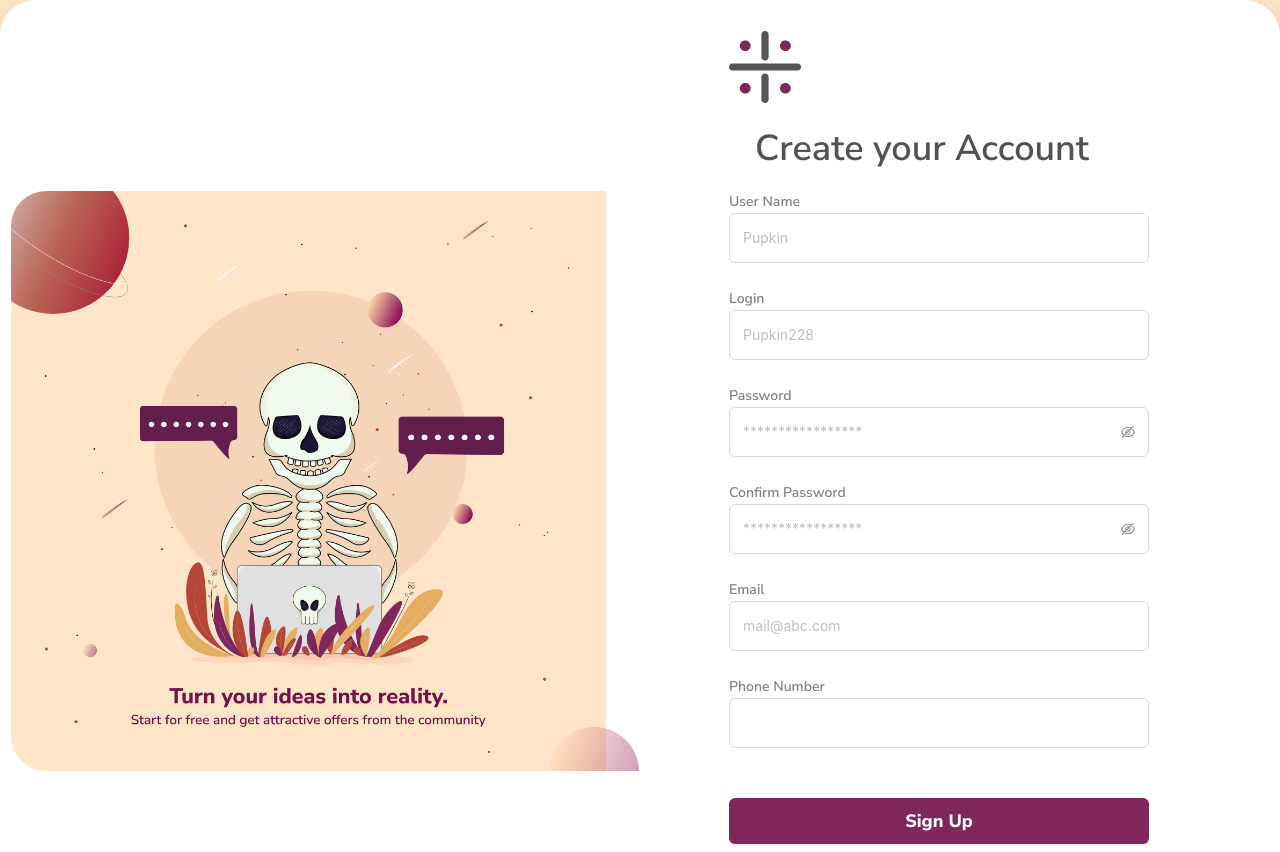
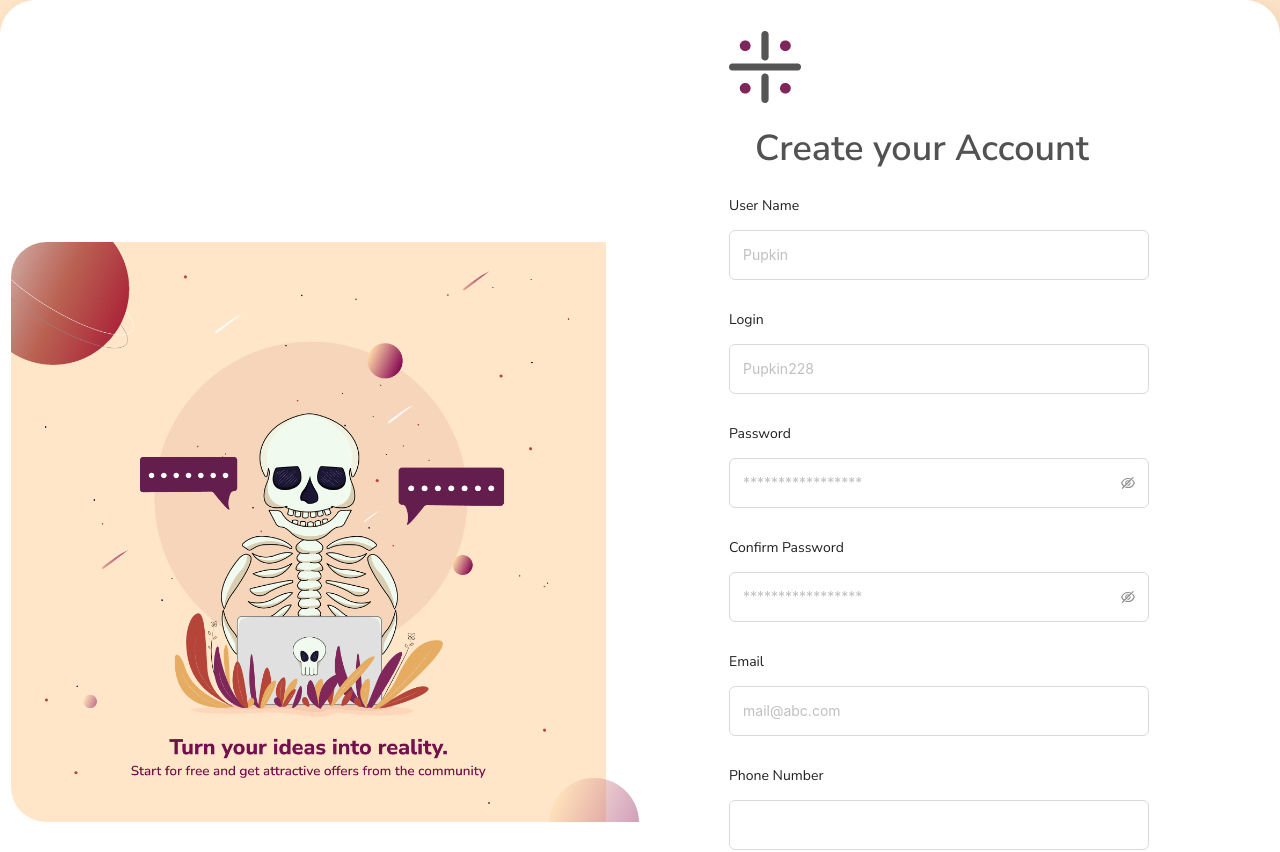
Before and after one commit to andrey231800/CRM-System, a React (Vite) app: page /auth/registration in a window 1280 px wide. Shown: the top 852 px of the page. Built offline with nearby package versions, Linux system fonts and the light colour scheme.

Commit message:
fix(ED-67) правки ревью

```diff
--- a/src/App.tsx
+++ b/src/App.tsx
@@ -1,13 +1,11 @@
 import { BrowserRouter } from "react-router"
 import AppRoutes from "./routes/AppRoutes"
-import AppModal from "./components/AppModal/AppModal"
 
 const App : React.FC = () => {
 
   return (
      <BrowserRouter>
       <AppRoutes/>
-      <AppModal/>
      </BrowserRouter>
 
   )
--- a/src/components/AppModal/AppModal.tsx
+++ b/src/components/AppModal/AppModal.tsx
@@ -2,7 +2,7 @@ import { Button, Modal } from 'antd';
 import { modalActions } from '../../store/slices/modalSlice';
 import { useDispatch, useSelector } from 'react-redux';
 import { RootState } from '../../store/store';
-import { Link } from 'react-router';
+import { Link, Outlet } from 'react-router';
 
 const AppModal = () => {
 
@@ -41,7 +41,9 @@ const AppModal = () => {
                     {content}
                 </span>
             </Modal>
+            <Outlet/>
         </div>
+
     );
 };
 
--- a/src/components/Auth/AuthForm/AuthForm.tsx
+++ b/src/components/Auth/AuthForm/AuthForm.tsx
@@ -62,12 +62,16 @@ const AuthForm: React.FC = () => {
                     className={styles.form}
                     onFinish={onFinish}
                     form={form}
+                    style={{ maxWidth: "500px"}}
                 >
-                    <Text strong className={styles.label}>
-                        Login
-                    </Text>
+
                     <Form.Item
                         name="login"
+                        label="Password"
+                        required={false}
+                        className={styles.label}
+                        wrapperCol={{span: 24}}
+                        labelCol={{span: 24}}
                         rules={[
                             { required: true, message: "Please enter your login!", whitespace: true},
                             {min: 2, message: 'Login must be more than 1 symbol!'},
@@ -82,11 +86,13 @@ const AuthForm: React.FC = () => {
                         />
                     </Form.Item>
 
-                    <Text strong className={styles.label}>
-                        Password
-                    </Text>
                     <Form.Item
                         name="password"
+                        label="Password"
+                        required={false}
+                        className={styles.label}
+                        wrapperCol={{span: 24}}
+                        labelCol={{span: 24}}
                         rules={[
                             { required: true, message: "Please enter your password!" },
                             {min: 6, message: 'Minimum symbols for password - 6'},
--- a/src/components/Auth/AuthLayout/AuthLayout.tsx
+++ b/src/components/Auth/AuthImageComponent/AuthImageComponent.tsx
@@ -1,7 +1,7 @@
 import illustration from '../../../assets/images/illustration.png'
 import styles from './style.module.scss';
 
-const AuthLayout = () => {
+const AuthImageComponent = () => {
     return (
         <div className={styles.wrapper}>
             <img src={illustration} alt="skeleton image" className={styles.image}/>
@@ -9,4 +9,4 @@ const AuthLayout = () => {
     );
 };
 
-export default AuthLayout;
+export default AuthImageComponent;
--- a/src/components/Auth/RegistrationForm/RegistrationForm.tsx
+++ b/src/components/Auth/RegistrationForm/RegistrationForm.tsx
@@ -2,7 +2,7 @@ import { Button, Form, Input, Typography } from 'antd';
 import icon from './../../../assets/images/icon.png';
 import styles from './style.module.scss';
 
-const {Text, Title} = Typography;
+const {Title} = Typography;
 import { Link } from 'react-router';
 import { useRegisterMutation } from '../../../store/api/authApi';
 import { UserRegistration } from '../../../types/IAuth';
@@ -24,8 +24,6 @@ const RegistrationForm = () => {
 
     const onFinish = async (formData: FormData) => {
         delete formData.confirm;
-
-        // console.log(formData)
 
         try {
 
@@ -68,15 +66,22 @@ const RegistrationForm = () => {
                     className={styles.form}
                     onFinish={onFinish}
                     form={form}
+                    labelWrap
+                    labelAlign="left"
+                    wrapperCol={{ flex: 1 }}
+                    colon={false}
+                    style={{ maxWidth: "500px"}}
                 >
 
-                    <Text strong className={styles.label}>
-                        User Name
-                    </Text>
                     <Form.Item
                         name="username"
+                        label="User Name"
+                        required={false}
+                        className={styles.label}
+                        wrapperCol={{span: 24}}
+                        labelCol={{span: 24}}
                         rules={[
-                            { required: true, message: "Please enter your user name!" },
+                            {required: true, message: "Please enter your user name!" },
                             {min: 1, message: 'User name must be more than 0 symbols!'},
                             {max: 60, message: 'User name must be less than 60 symbols!'},
                             {pattern: /^[a-zA-ZА-Яа-я]*$/, message: 'Please input login in the correct form!'}
@@ -89,11 +94,13 @@ const RegistrationForm = () => {
                         />
                     </Form.Item>
 
-                    <Text strong className={styles.label}>
-                        Login
-                    </Text>
                     <Form.Item
                         name="login"
+                        label="Login"
+                        required={false}
+                        className={styles.label}
+                        wrapperCol={{span: 24}}
+                        labelCol={{span: 24}}
                         rules={[
                             { required: true, message: "Please enter your login!", whitespace: true},
                             {min: 2, message: 'Login must be more than 1 symbol!'},
@@ -108,12 +115,14 @@ const RegistrationForm = () => {
                         />
                     </Form.Item>
 
-                    <Text strong className={styles.label}>
-                        Password
-                    </Text>
                     <Form.Item
                         name="password"
                         hasFeedback
+                        label="Password"
+                        required={false}
+                        className={styles.label}
+                        wrapperCol={{span: 24}}
+                        labelCol={{span: 24}}
                         rules={[
                             {required: true, message: "Please enter your password!"},
                             {min: 6, message: 'Minimum symbols for password - 6'},
@@ -127,11 +136,13 @@ const RegistrationForm = () => {
                         />
                     </Form.Item>
 
-                    <Text strong className={styles.label}>
-                        Confirm Password
-                    </Text>
                     <Form.Item
-                        name="confirm"
+                        name="confirm password"
+                        label="Confirm Password"
+                        required={false}
+                        className={styles.label}
+                        wrapperCol={{span: 24}}
+                        labelCol={{span: 24}}
                         rules={[
                             { required: true, message: "Please confirm your password!" },
                             ({ getFieldValue }) => ({
@@ -147,18 +158,20 @@ const RegistrationForm = () => {
                         hasFeedback
                     >
                         <Input.Password
-                            type='confirm'
+                            type='password'
                             placeholder='*****************'
                             className={styles.input}
                         />
                     </Form.Item>
 
-                    <Text strong className={styles.label}>
-                        Email
-                    </Text>
                     <Form.Item
                         name="email"
                         rules={[{ required: true, message: "Please enter your email!"}, { type: 'email', message: "It's not valid email!" }]}
+                        label="Email"
+                        required={false}
+                        className={styles.label}
+                        wrapperCol={{span: 24}}
+                        labelCol={{span: 24}}
                     >
                         <Input
                             type="email"
@@ -167,11 +180,13 @@ const RegistrationForm = () => {
                         />
                     </Form.Item>
 
-                    <Text strong className={styles.label}>
-                        Phone Number
-                    </Text>
                     <Form.Item
                         name="phoneNumber"
+                        label="Phone Number"
+                        required={false}
+                        className={styles.label}
+                        wrapperCol={{span: 24}}
+                        labelCol={{span: 24}}
                         rules={[
                             {
                                 // type: "number",
--- a/src/components/Auth/RegistrationForm/style.module.scss
+++ b/src/components/Auth/RegistrationForm/style.module.scss
@@ -75,3 +75,11 @@ $gray-color: #6c757d;
 
 
 }
+
+:global {
+  .ant-form-item-label > label {
+    color: #828282;
+    font-family: "Nunito Sans", serif;
+    font-size: 14px;
+  }
+}
--- a/src/pages/AuthPage.tsx
+++ b/src/pages/AuthPage.tsx
@@ -1,5 +1,5 @@
 import AuthForm from '../components/Auth/AuthForm/AuthForm';
-import AuthLayout from '../components/Auth/AuthLayout/AuthLayout';
+import AuthImageComponent from '../components/Auth/AuthImageComponent/AuthImageComponent';
 
 import styles from '../styles/auth.module.scss';
 
@@ -7,7 +7,7 @@ const AuthPage = () => {
     return (
         <div className={styles.wrapper}>
             <div className={styles.container}>
-                <AuthLayout/>
+                <AuthImageComponent/>
                 <AuthForm/>
             </div>
         </div>
--- a/src/pages/RegistrationPage.tsx
+++ b/src/pages/RegistrationPage.tsx
@@ -1,13 +1,12 @@
-import AuthLayout from '../components/Auth/AuthLayout/AuthLayout';
-
 import styles from '../styles/auth.module.scss';
 import RegistrationForm from '../components/Auth/RegistrationForm/RegistrationForm';
+import AuthImageComponent from '../components/Auth/AuthImageComponent/AuthImageComponent';
 
 const RegistrationPage = () => {
     return (
         <div className={styles.wrapper}>
             <div className={styles.container}>
-                <AuthLayout/>
+                <AuthImageComponent/>
                 <RegistrationForm/>
             </div>
         </div>
--- a/src/routes/AppRoutes.tsx
+++ b/src/routes/AppRoutes.tsx
@@ -7,6 +7,7 @@ import RegistrationPage from '../pages/RegistrationPage';
 import MenuComponent from '../components/MenuComponent/MenuComponent';
 import { useSelector } from 'react-redux';
 import { RootState } from '../store/store';
+import AppModal from '../components/AppModal/AppModal';
 
 const PublicRoute: React.FC = () => {
     const isAuthenticated = useSelector((state: RootState) => state.auth.isLoggedIn)
@@ -30,8 +31,10 @@ const AppRoutes = () => {
             </Route>
 
             <Route element={<PublicRoute/>}>
-                <Route path='auth/login' element={<AuthPage/>}/>
-                <Route path='auth/registration' element={<RegistrationPage/>}/>
+                <Route element={<AppModal/>}>
+                    <Route path='auth/login' element={<AuthPage/>}/>
+                    <Route path='auth/registration' element={<RegistrationPage/>}/>
+                </Route>
             </Route>
 
             <Route path="/" element={<Navigate to="/auth/login" replace />} />
```
Also changed, not shown: src/store/api/baseQueryWithReauth.ts (+2 -6 lines), src/components/Auth/AuthImageComponent/style.module.scss (renamed from src/components/Auth/AuthLayout/style.module.scss), 1 other file (tests, documents, lock files or other folders).
